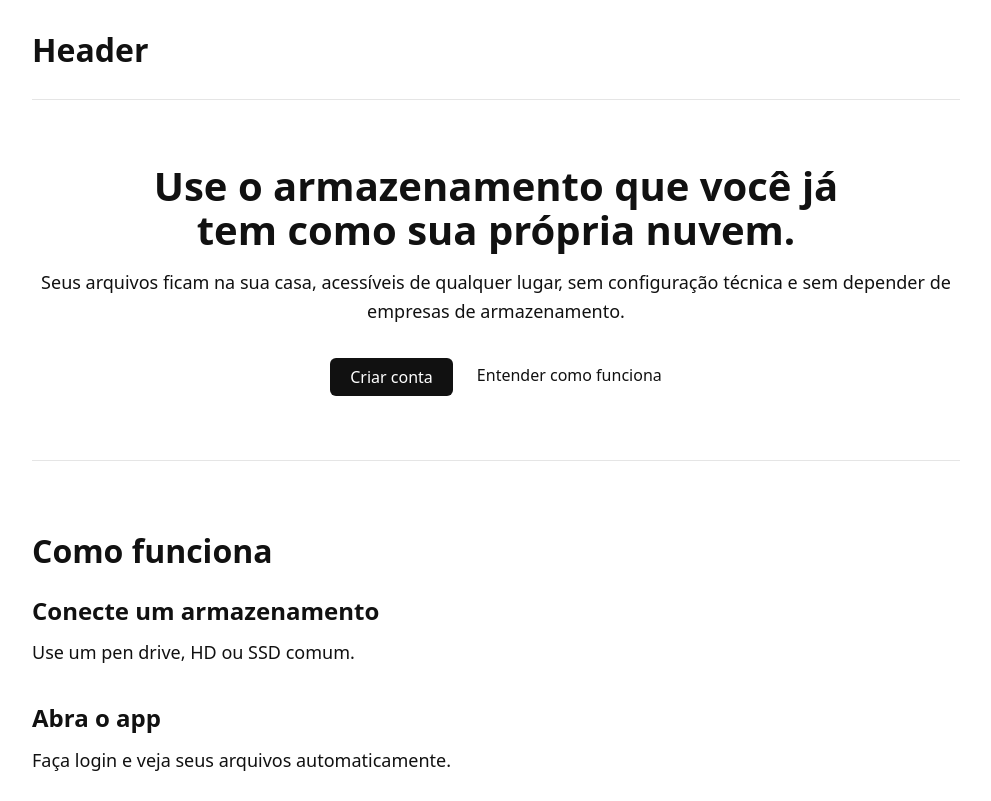
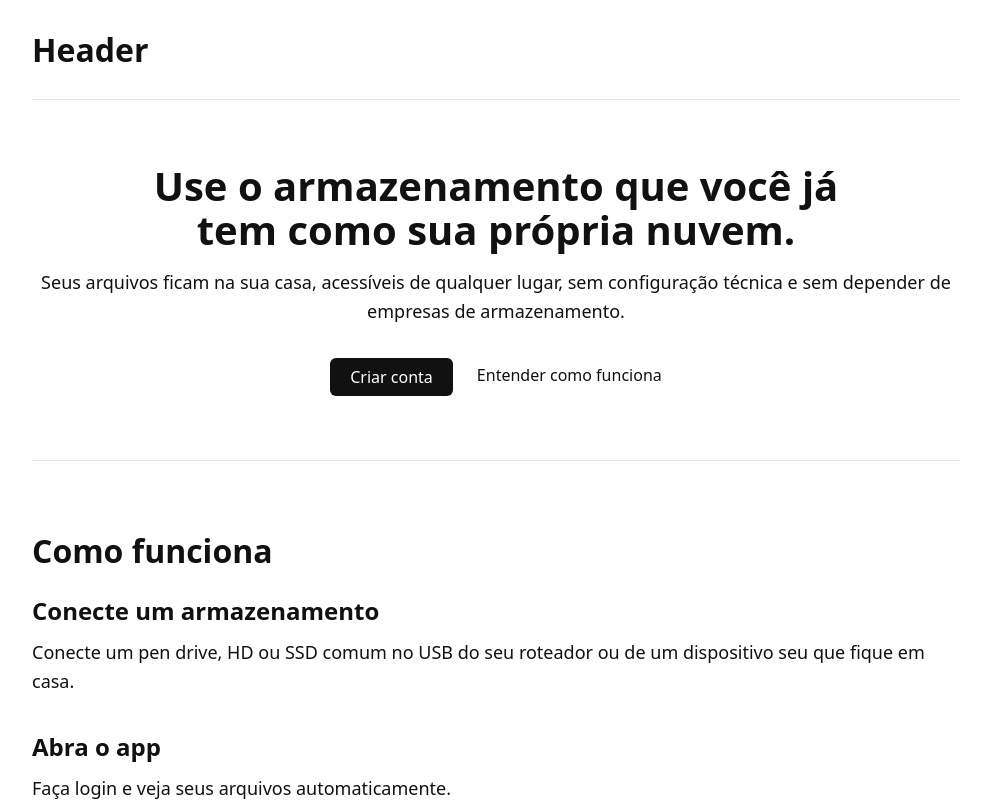
Before and after one commit to Rodrigoteodosio/personal-cloud-site, a React (Vite) app: page / in a window 1280 px wide. Shown: the top 801 px of the page, without its empty margins (144-1135 px from the left). Built offline with nearby package versions, Linux system fonts and the light colour scheme.

Commit message:
Updated HowItWorks.tsx

```diff
--- a/src/components/HowItWorks.tsx
+++ b/src/components/HowItWorks.tsx
@@ -5,7 +5,7 @@ function HowItWorks() {
       <ul>
         <li>
           <h3>Conecte um armazenamento</h3>
-          <p>Use um pen drive, HD ou SSD comum.</p>
+          <p>Conecte um pen drive, HD ou SSD comum no USB do seu roteador ou de um dispositivo seu que fique em casa.</p>
         </li>
         <li>
           <h3>Abra o app</h3>
```
